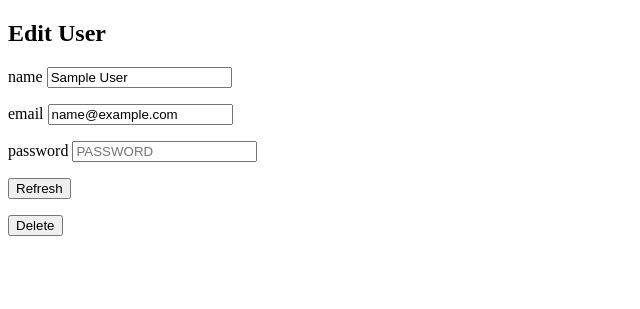
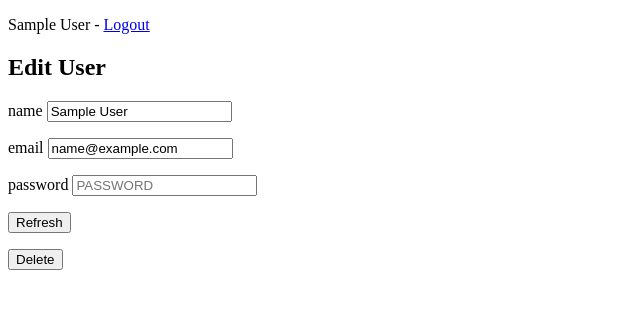
Before and after one commit to MyAwesomeNote/flask-app, a Flask app: page /crud/user/1 in a window 1280 px wide. Shown: the top 309 px of the page, without its empty margins (0-640 px from the left). Run offline with Flask 3, Linux system fonts and the light colour scheme; a user stored in the database is signed in; tables that the repository leaves empty hold one stand-in row (values such as "Sample post"); parts of the project's set-up code (start-up, migrations or seed data) failed here and were passed over.

Commit message:
feat(auth): logout

```diff
--- a/templates/crud/base.html
+++ b/templates/crud/base.html
@@ -6,6 +6,14 @@
     <link rel="stylesheet" href="{{ url_for("static", filename="style.css") }}">
 </head>
 <body>
+<div>
+    {% if current_user.is_authenticated %}
+        <p>
+            <span>{{ current_user.name }}</span> -
+            <span><a href="{{ url_for("auth.logout") }}">Logout</a></span>
+        </p>
+    {% endif %}
+</div>
 {% block content %}{% endblock %}
 </body>
 </html>
```
Also changed, not shown: auth/views.py (+7 -1 lines).
